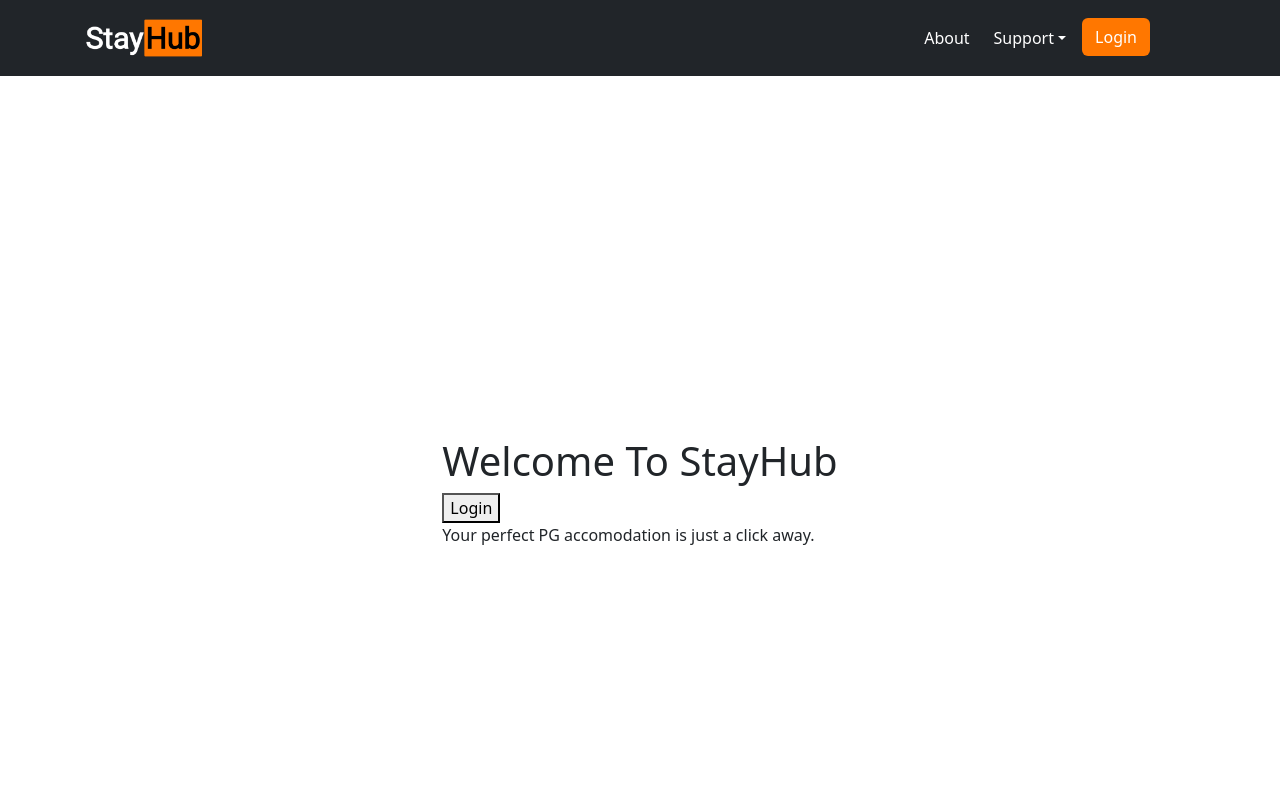
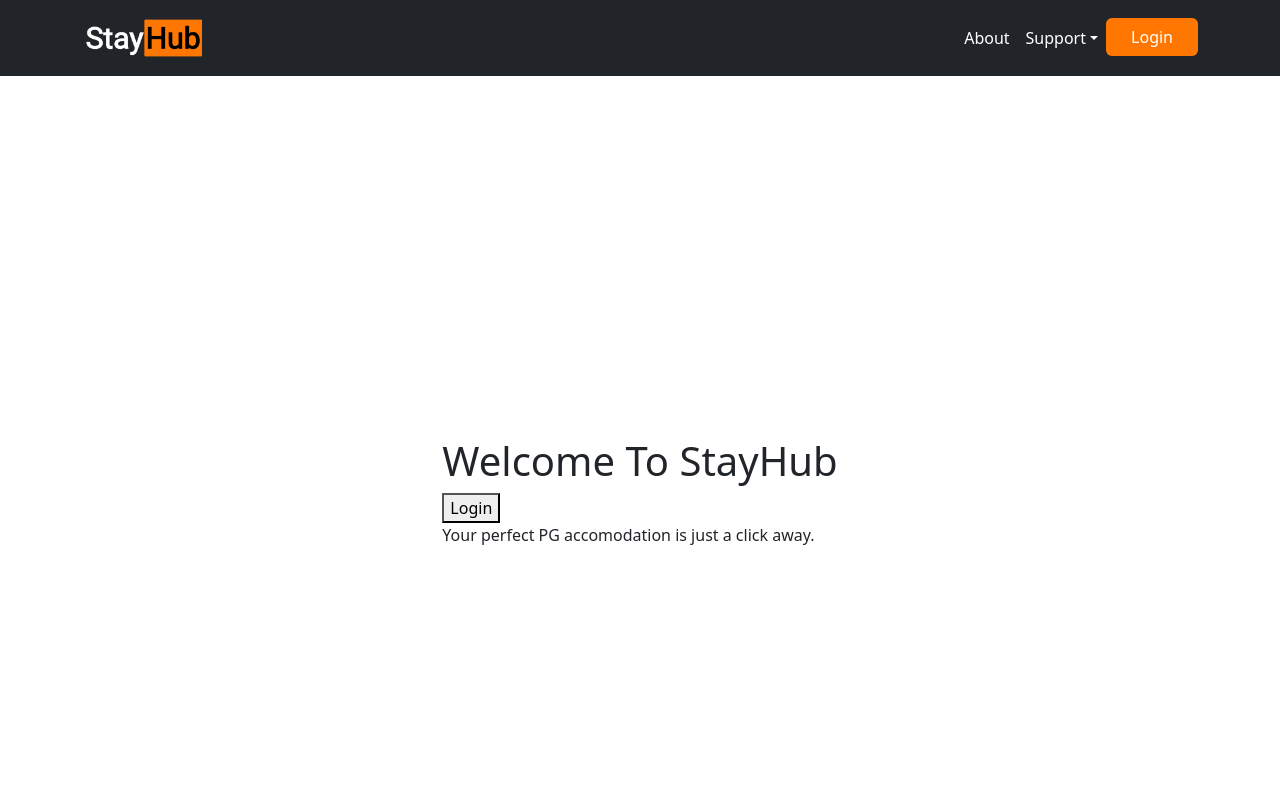
Before and after one commit to smokiesam/CDAC_PROJECT_KD_J028, a React (Create React App) app in the folder StayHub/stayhub/: page / in a window 1280 px wide. Shown: the top 800 px of the page. Built offline with nearby package versions, Linux system fonts and the light colour scheme.

Commit message:
Responsiveness fixed

```diff
--- a/StayHub/stayhub/src/components/Header.jsx
+++ b/StayHub/stayhub/src/components/Header.jsx
@@ -4,14 +4,18 @@ import logo from '../images/logo.png';
 const Header = () => {
   return (
     <div>
-      <nav className="navbar navbar-expand-lg navbar-light bg-dark">
-        <div className="container"> {/* Changed container-fluid to container */}
-          {/* Logo */}
-          <a className="navbar-brand " href="/">
-            <img src={logo} alt="Logo" width="120" height="50" className="d-inline-block align-top" />
+      <nav className="navbar navbar-expand-lg navbar-dark bg-dark">
+        <div className="container">
+          <a className="navbar-brand" href="/">
+            <img
+              src={logo}
+              alt="Logo"
+              width="120"
+              height="50"
+              className="d-inline-block align-top"
+            />
           </a>
 
-          {/* Navbar toggle button for mobile */}
           <button
             className="navbar-toggler"
             type="button"
@@ -24,36 +28,34 @@ const Header = () => {
             <span className="navbar-toggler-icon"></span>
           </button>
 
-          {/* Navbar items */}
           <div className="collapse navbar-collapse" id="navbarNav">
             <ul className="navbar-nav ms-auto">
               {/* About Link */}
-              <li className="nav-item me-2">
-                <a className="nav-link text-white" href="#">
+              <li className="nav-item">
+                <a className="nav-link text-white" href="/about">
                   About
                 </a>
               </li>
 
               {/* Dropdown */}
-              <li className="nav-item dropdown me-2">
-                <a
+              <li className="nav-item dropdown">
+                <button
                   className="nav-link dropdown-toggle text-white"
-                  href="#"
                   id="navbarDropdown"
                   role="button"
                   data-bs-toggle="dropdown"
                   aria-expanded="false"
                 >
                   Support
-                </a>
+                </button>
                 <ul className="dropdown-menu" aria-labelledby="navbarDropdown">
                   <li>
-                    <a className="dropdown-item" href="#">
+                    <a className="dropdown-item" href="/action1">
                       Action
                     </a>
                   </li>
                   <li>
-                    <a className="dropdown-item" href="#">
+                    <a className="dropdown-item" href="/action2">
                       Another action
                     </a>
                   </li>
@@ -61,7 +63,7 @@ const Header = () => {
                     <hr className="dropdown-divider" />
                   </li>
                   <li>
-                    <a className="dropdown-item" href="#">
+                    <a className="dropdown-item" href="/action3">
                       Something else here
                     </a>
                   </li>
@@ -71,8 +73,9 @@ const Header = () => {
               {/* Login Button */}
               <li className="nav-item">
                 <button
-                  className="btn text-white me-5"
+                  className="btn text-white px-4"
                   style={{ backgroundColor: '#FF7700' }}
+                  onClick={() => console.log('Login clicked')}
                 >
                   Login
                 </button>
```
